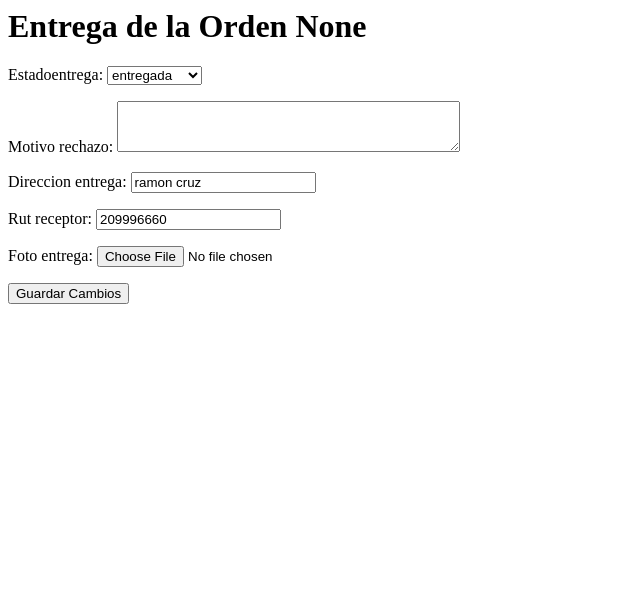
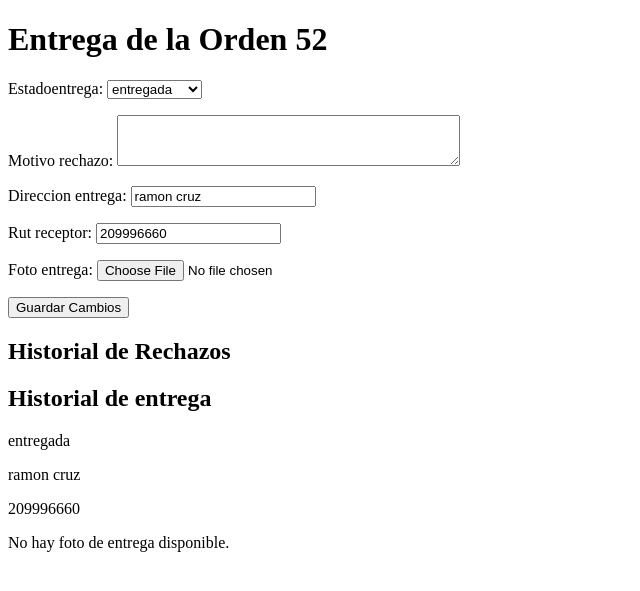
Before and after one commit to marcelaGonzalezArancibia/proyecto_time, a Django app: page /entrega/52/ in a window 1280 px wide. Shown: the top 591 px of the page, without its empty margins (0-640 px from the left). Run offline with Django 5.2, Linux system fonts and the light colour scheme; data comes from the database, SQL or seed files in the repository; both versions use the stored data as it was after the commit.

Commit message:
se agrega funcionalidad completa del estado de entrega

```diff
--- a/app/templates/entrega.html
+++ b/app/templates/entrega.html
@@ -1,3 +1,5 @@
+<!-- entrega_orden.html -->
+<!DOCTYPE html>
 <html>
 <head>
     <title>Entrega de la Orden</title>
@@ -9,5 +11,23 @@
         {{ form.as_p }}
         <button type="submit">Guardar Cambios</button>
     </form>
+
+    <h2>Historial de Rechazos</h2>
+    <ul>
+        {% for rechazo in orden.rechazos.all %}
+            <li>{{ rechazo.fecha }}: {{ rechazo.motivo }}</li>
+        {% endfor %}
+    </ul>
+
+    <h2>Historial de entrega</h2>
+    <p>{{orden.estadoentrega}}</p>
+    <p>{{orden.direccion_entrega}}</p>
+    <p>{{orden.rut_receptor}}</p>
+    {% if orden.foto_entrega %}
+        <p>Foto de entrega:</p>
+        <img src="{{ orden.foto_entrega.url }}" alt="Foto de entrega">
+    {% else %}
+        <p>No hay foto de entrega disponible.</p>
+    {% endif %}
 </body>
 </html>
--- a/app/views.py
+++ b/app/views.py
@@ -1,5 +1,5 @@
 from django.shortcuts import render, redirect
-from .models import orden, ProductoOrden
+from .models import orden, ProductoOrden,RechazoHistorial
 from django.shortcuts import render, get_object_or_404
 from .forms import OrdenForm, ProductoOrdenForm,EntregaForm
 
@@ -151,15 +151,18 @@ def modificar(request, orden_id):
         'orden_instance': orden_instance,
     })
 
-def entrega(request,orden_id):
-    Orden = get_object_or_404(orden, id=orden_id)
+def entrega(request, orden_id):
+    orden_obj = get_object_or_404(orden, id=orden_id)
 
     if request.method == 'POST':
-        form = EntregaForm(request.POST, request.FILES, instance=Orden)
+        form = EntregaForm(request.POST, request.FILES, instance=orden_obj)
         if form.is_valid():
+            if form.cleaned_data['estadoentrega'] == 'rechazada':
+                motivo = form.cleaned_data.get('motivo_rechazo', '')
+                RechazoHistorial.objects.create(orden=orden_obj, motivo=motivo)
             form.save()
-            return redirect('listadoorden')  # Asegúrate de tener una vista con este nombre
+            return redirect('listadoorden')
     else:
-        form = EntregaForm(instance=Orden)
+        form = EntregaForm(instance=orden_obj)
 
-    return render(request, 'entrega.html', {'form': form, 'orden': orden})
+    return render(request, 'entrega.html', {'form': form, 'orden': orden_obj})
```
Also changed, not shown: app/forms.py (line endings or trailing spaces), db.sqlite3, media/fotos_entrega/prueba_1.jpeg (added).
